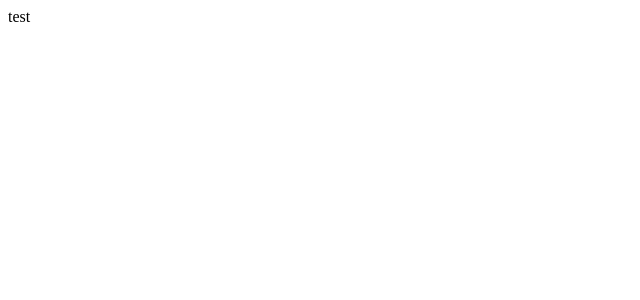
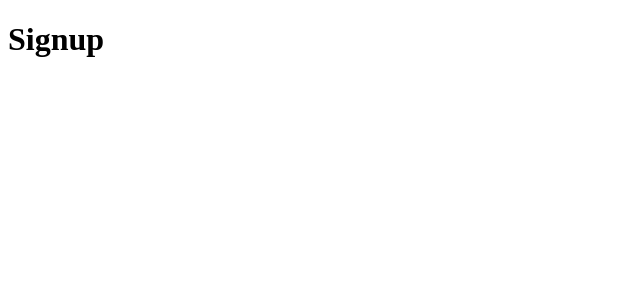
Before and after one commit to tinsaye-simeneh/firebase-react-vite-auth, a React (Vite) app: page / in a window 1280 px wide. Shown: the top 300 px of the page, without its empty margins (0-640 px from the left). Built offline with nearby package versions, Linux system fonts and the light colour scheme.

Commit message:
signup page created

```diff
--- /dev/null
+++ b/src/components/signup.jsx
@@ -0,0 +1,12 @@
+import react from 'react'
+import reactDOM from 'react-dom/client'
+
+const Signup = () => {
+    return (
+        <div>
+        <h1>Signup</h1>
+        </div>
+    )
+    }
+
+export default Signup;
--- a/src/main.jsx
+++ b/src/main.jsx
@@ -1,8 +1,17 @@
-import React from 'react'
-import ReactDOM from 'react-dom/client'
+import React from "react";
+import ReactDOM from "react-dom/client";
+import Signup from "./components/signup";
 
-ReactDOM.createRoot(document.getElementById('root')).render(
+const Main = () => {
+  return (
+    <div>
+      <Signup />
+    </div>
+  );
+};
+
+ReactDOM.createRoot(document.getElementById("root")).render(
   <React.StrictMode>
-    test
-  </React.StrictMode>,
-)
+    <Main />
+  </React.StrictMode>
+);
```
